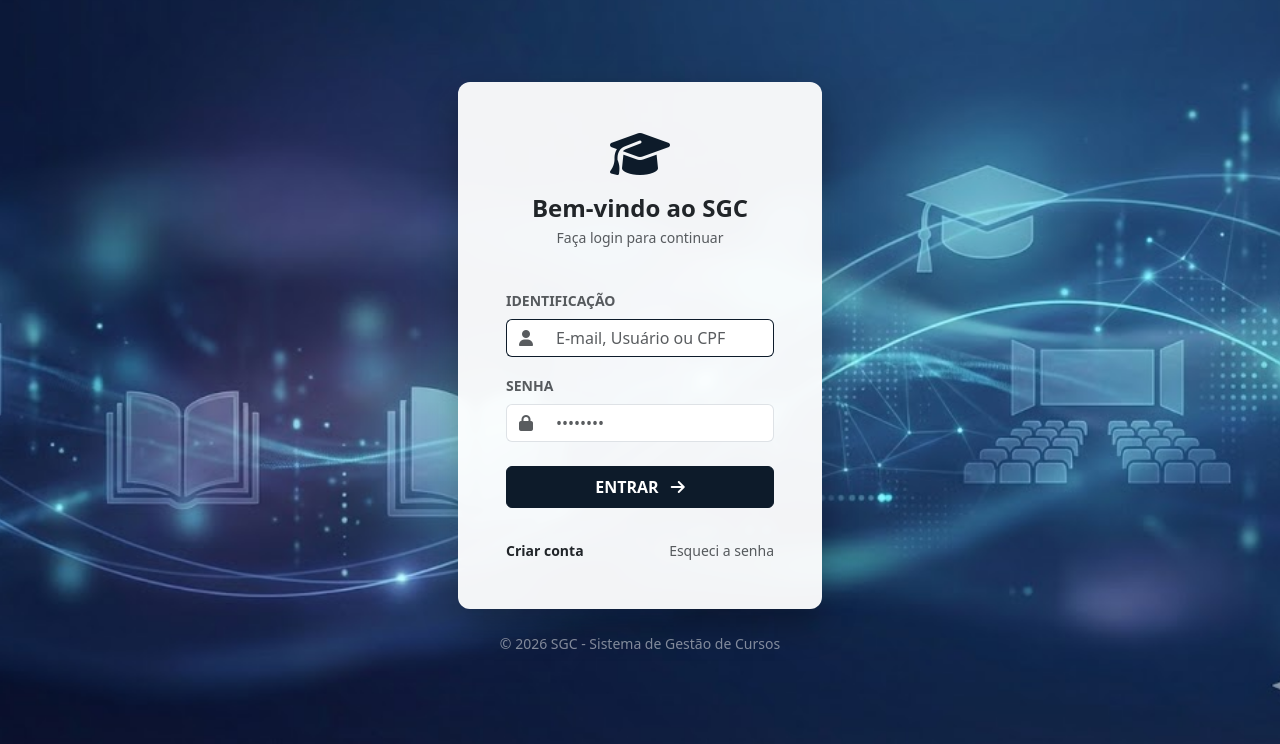
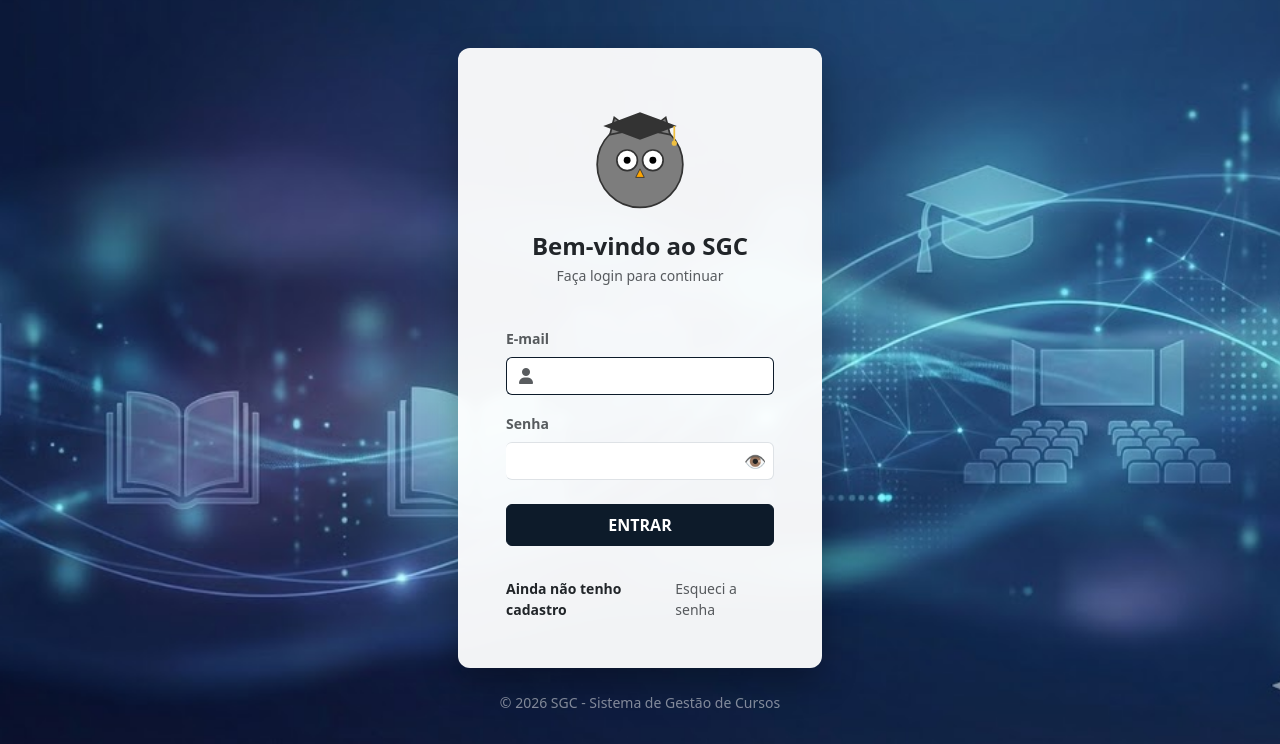
Before and after one commit to wellingtonmacedos/SGC, a PHP site: page / in a window 1280 px wide. Shown: the part 56-800 px from the top of the page. Run offline with PHP 8.4, Linux system fonts and the light colour scheme; data comes from the database, SQL or seed files in the repository.

Commit message:
feat: Implement interactive owl login animation and system fixes
- Added interactive owl avatar to login page (SVG animations)
- Created public/css and public/js for login assets
- Fixed email sending (Reply-To and From headers) in Mailer.php
- Fixed Certificate page 500 error (removed invalid columns)
- Updated INSTALL.md with email and update instructions

```diff
--- a/app/core/Mailer.php
+++ b/app/core/Mailer.php
@@ -12,7 +12,10 @@ class Mailer
         $headers[] = 'Content-type: text/html; charset=utf-8';
         $from = MAIL_FROM_NAME . ' <' . MAIL_FROM_ADDRESS . '>';
         $headers[] = 'From: ' . $from;
-        $headers[] = 'Reply-To: ' . $from;
+
+        // Use Admin Address as Reply-To if defined, otherwise fallback to From
+        $replyTo = defined('MAIL_ADMIN_ADDRESS') && MAIL_ADMIN_ADDRESS ? MAIL_ADMIN_ADDRESS : MAIL_FROM_ADDRESS;
+        $headers[] = 'Reply-To: ' . $replyTo;
 
         $headersString = implode("\r\n", $headers);
 
--- a/app/models/Certificate.php
+++ b/app/models/Certificate.php
@@ -23,7 +23,7 @@ class Certificate extends Model
 
     public function listByUser(int $userId): array
     {
-        $stmt = $this->db->prepare('SELECT cert.id, cert.original_name, cert.file_name, cert.mime_type, cert.created_at, cert.validation_code, cert.issued_at, c.name AS course_name, c.id AS course_id FROM certificates cert JOIN enrollments e ON e.id = cert.enrollment_id JOIN courses c ON c.id = e.course_id WHERE e.user_id = :user_id ORDER BY cert.created_at DESC');
+        $stmt = $this->db->prepare('SELECT cert.id, cert.original_name, cert.file_name, cert.mime_type, cert.created_at, c.name AS course_name, c.id AS course_id FROM certificates cert JOIN enrollments e ON e.id = cert.enrollment_id JOIN courses c ON c.id = e.course_id WHERE e.user_id = :user_id ORDER BY cert.created_at DESC');
         $stmt->execute(['user_id' => $userId]);
         return $stmt->fetchAll(PDO::FETCH_ASSOC);
     }
--- a/app/views/auth/login.php
+++ b/app/views/auth/login.php
@@ -61,17 +61,17 @@ $logo = $settings['login_logo'] ?? null;
         color: <?php echo $primaryColor; ?> !important;
     }
 </style>
+<link rel="stylesheet" href="public/css/login.css">
 
 <div class="container login-container">
     <div class="col-12 col-md-6 col-lg-4">
         <div class="card card-login border-0 p-4 p-md-5">
             <div class="text-center mb-4">
-                <div class="mb-3 text-primary-custom">
-                    <?php if (!empty($logo)): ?>
-                        <img src="storage/organization/<?php echo e($logo); ?>" alt="Logo" style="max-height: 80px; max-width: 100%;">
-                    <?php else: ?>
-                        <i class="<?php echo e($iconClass); ?> fa-3x"></i>
-                    <?php endif; ?>
+                <div class="owl-container">
+                    <div class="owl">
+                        <img src="assets/owl/owl-base.svg" class="owl-base" alt="Coruja">
+                        <img src="assets/owl/owl-arms.svg" class="owl-arms" alt="">
+                    </div>
                 </div>
                 <h1 class="h4 fw-bold text-dark mb-1"><?php echo e($title); ?></h1>
                 <p class="text-muted small"><?php echo e($subtitle); ?></p>
@@ -85,26 +85,26 @@ $logo = $settings['login_logo'] ?? null;
 
             <form method="post" action="index.php?r=auth/login">
                 <div class="mb-3">
-                    <label class="form-label small text-muted fw-bold">IDENTIFICAÇÃO</label>
+                    <label class="form-label small text-muted fw-bold">E-mail</label>
                     <div class="input-group">
                         <span class="input-group-text text-muted"><i class="fas fa-user"></i></span>
-                        <input type="text" name="identifier" class="form-control" required autofocus placeholder="E-mail, Usuário ou CPF">
+                        <input type="text" name="identifier" class="form-control" required autofocus placeholder="">
                     </div>
                 </div>
                 <div class="mb-4">
-                    <label class="form-label small text-muted fw-bold">SENHA</label>
-                    <div class="input-group">
-                        <span class="input-group-text text-muted"><i class="fas fa-lock"></i></span>
-                        <input type="password" name="password" class="form-control" required placeholder="••••••••">
+                    <label class="form-label small text-muted fw-bold">Senha</label>
+                    <div class="password-wrapper">
+                        <input type="password" name="password" id="password" class="form-control" required placeholder="">
+                        <button type="button" id="togglePassword" aria-label="Mostrar senha" class="toggle-password">👁️</button>
                     </div>
                 </div>
                 <button type="submit" class="btn btn-primary btn-login w-100 py-2 fw-bold text-uppercase mb-3">
-                    Entrar <i class="fas fa-arrow-right ms-2"></i>
+                    Entrar
                 </button>
             </form>
 
             <div class="d-flex justify-content-between align-items-center mt-3 small">
-                <a href="index.php?r=auth/register" class="text-decoration-none fw-bold text-dark">Criar conta</a>
+                <a href="index.php?r=auth/register" class="text-decoration-none fw-bold text-dark">Ainda não tenho cadastro</a>
                 <a href="index.php?r=auth/forgot" class="text-decoration-none text-muted">Esqueci a senha</a>
             </div>
         </div>
@@ -114,3 +114,4 @@ $logo = $settings['login_logo'] ?? null;
         </div>
     </div>
 </div>
+<script src="public/js/login.js" defer></script>
--- a/index.php
+++ b/index.php
@@ -3,111 +3,7 @@ declare(strict_types=1);
 
 require __DIR__ . '/config.php';
 
-// Temporary Migration Logic
-if (isset($_GET['migrate_db'])) {
-    try {
-        $dsn = 'mysql:host=' . DB_HOST . ';dbname=' . DB_NAME . ';charset=' . DB_CHARSET;
-        $pdo = new PDO($dsn, DB_USER, DB_PASS, [PDO::ATTR_ERRMODE => PDO::ERRMODE_EXCEPTION]);
-
-        // Courses Limit
-        $stmt = $pdo->query("SHOW COLUMNS FROM courses LIKE 'max_enrollments'");
-        if (!$stmt->fetch()) {
-            $pdo->exec("ALTER TABLE courses ADD COLUMN max_enrollments INT UNSIGNED DEFAULT 0 AFTER allow_enrollment");
-            echo "<h1>Sucesso: Coluna 'max_enrollments' criada!</h1>";
-        } else {
-            echo "<h1>Info: Coluna 'max_enrollments' já existe.</h1>";
-        }
-
-        // Users Updates
-        $stmt = $pdo->query("SHOW COLUMNS FROM users LIKE 'username'");
-        if (!$stmt->fetch()) {
-            $pdo->exec("ALTER TABLE users ADD COLUMN username VARCHAR(50) DEFAULT NULL AFTER email");
-            $pdo->exec("ALTER TABLE users ADD UNIQUE KEY uniq_users_username (username)");
-            echo "<h1>Sucesso: Coluna 'username' criada!</h1>";
-        }
-
-        $stmt = $pdo->query("SHOW COLUMNS FROM users LIKE 'phone'");
-        if (!$stmt->fetch()) {
-            $pdo->exec("ALTER TABLE users ADD COLUMN phone VARCHAR(20) DEFAULT NULL AFTER cpf");
-            echo "<h1>Sucesso: Coluna 'phone' criada!</h1>";
-        }
-
-        $stmt = $pdo->query("SHOW COLUMNS FROM users LIKE 'address'");
-        if (!$stmt->fetch()) {
-            $pdo->exec("ALTER TABLE users ADD COLUMN address TEXT DEFAULT NULL AFTER phone");
-            echo "<h1>Sucesso: Coluna 'address' criada!</h1>";
-        }
-
-        $stmt = $pdo->query("SHOW COLUMNS FROM users LIKE 'photo'");
-        if (!$stmt->fetch()) {
-            $pdo->exec("ALTER TABLE users ADD COLUMN photo VARCHAR(255) DEFAULT NULL AFTER address");
-            echo "<h1>Sucesso: Coluna 'photo' criada!</h1>";
-        }
-
-        $stmt = $pdo->query("SHOW COLUMNS FROM users LIKE 'force_password_change'");
-        if (!$stmt->fetch()) {
-            $pdo->exec("ALTER TABLE users ADD COLUMN force_password_change TINYINT(1) DEFAULT 0");
-            echo "<h1>Sucesso: Coluna 'force_password_change' criada!</h1>";
-        }
-
-        // Organization Settings Table
-        $pdo->exec("CREATE TABLE IF NOT EXISTS organization_settings (
-            id INT UNSIGNED AUTO_INCREMENT PRIMARY KEY,
-            organization_name VARCHAR(255) NOT NULL,
-            cnpj VARCHAR(20) DEFAULT NULL,
-            email VARCHAR(255) DEFAULT NULL,
-            phone VARCHAR(20) DEFAULT NULL,
-            address TEXT DEFAULT NULL,
-            city VARCHAR(100) DEFAULT NULL,
-            state VARCHAR(2) DEFAULT NULL,
-            zip_code VARCHAR(10) DEFAULT NULL,
-            logo VARCHAR(255) DEFAULT NULL,
-            institutional_text TEXT DEFAULT NULL,
-            updated_at TIMESTAMP DEFAULT CURRENT_TIMESTAMP ON UPDATE CURRENT_TIMESTAMP
-        ) ENGINE=InnoDB DEFAULT CHARSET=utf8mb4");
-
-        // Insert default record if not exists
-        $stmt = $pdo->query("SELECT COUNT(*) FROM organization_settings");
-        if ($stmt->fetchColumn() == 0) {
-            $pdo->exec("INSERT INTO organization_settings (organization_name) VALUES ('Nome da Instituição')");
-            echo "<h1>Sucesso: Tabela 'organization_settings' criada e inicializada!</h1>";
-        }
-
-        // Indices for Reports
-        try {
-            $pdo->exec("CREATE INDEX idx_enrollments_course_id ON enrollments(course_id)");
-            echo "<h1>Sucesso: Índice 'idx_enrollments_course_id' criado!</h1>";
-        } catch (Exception $e) {
-            // Index likely exists
-        }
-
-        try {
-            $pdo->exec("CREATE INDEX idx_enrollments_created_at ON enrollments(created_at)");
-            echo "<h1>Sucesso: Índice 'idx_enrollments_created_at' criado!</h1>";
-        } catch (Exception $e) {
-             // Index likely exists
-        }
-
-        try {
-            $pdo->exec("CREATE INDEX idx_courses_status ON courses(status)");
-            echo "<h1>Sucesso: Índice 'idx_courses_status' criado!</h1>";
-        } catch (Exception $e) {
-             // Index likely exists
-        }
-
-        try {
-            $pdo->exec("CREATE INDEX idx_courses_created_at ON courses(created_at)");
-            echo "<h1>Sucesso: Índice 'idx_courses_created_at' criado!</h1>";
-        } catch (Exception $e) {
-             // Index likely exists
-        }
-
-        echo '<p><a href="index.php?r=auth/register">Ir para Cadastro</a></p>';
-        exit;
-    } catch (Exception $e) {
-        die("Erro: " . $e->getMessage());
-    }
-}
+// Route dispatcher logic continues below...
 
 use App\Core\Auth;
 
--- /dev/null
+++ b/public/css/login.css
@@ -0,0 +1,78 @@
+.owl-container {
+  width: 100%;
+  display: flex;
+  justify-content: center;
+  margin-bottom: 16px;
+  height: 100px; /* Reserve space */
+}
+
+.owl {
+  position: relative;
+  width: 100px;
+  height: 100px;
+}
+
+.owl-base {
+  width: 100%;
+  display: block;
+}
+
+.owl-arms {
+  position: absolute;
+  top: 0; /* Adjusted for SVG alignment (was 18px for PNGs) */
+  left: 0;
+  width: 100%;
+  transform: translateY(-40px); /* Start position (lifted) */
+  opacity: 0;
+  transition: all 0.35s ease-in-out;
+  pointer-events: none;
+}
+
+.owl.cover-eyes .owl-arms {
+  transform: translateY(0); /* End position (covering eyes) */
+  opacity: 1;
+}
+
+/* Campo senha */
+.password-wrapper {
+  position: relative;
+}
+
+.password-wrapper input {
+  width: 100%;
+  padding-right: 44px; /* Space for the button */
+}
+
+.toggle-password {
+  position: absolute;
+  right: 8px;
+  top: 50%;
+  transform: translateY(-50%);
+  background: none;
+  border: none;
+  font-size: 18px;
+  cursor: pointer;
+  color: #6c757d;
+  padding: 0;
+  z-index: 10;
+  transition: color 0.2s;
+}
+
+.toggle-password:hover {
+  color: #343a40;
+}
+
+.toggle-password:focus {
+  outline: none;
+}
+
+/* Desktop refinamento */
+@media (min-width: 768px) {
+  .owl {
+    width: 120px;
+    height: 120px;
+  }
+  .owl-container {
+      height: 120px;
+  }
+}
--- /dev/null
+++ b/public/js/login.js
@@ -0,0 +1,34 @@
+document.addEventListener("DOMContentLoaded", function () {
+  const passwordInput = document.getElementById("password");
+  const toggleBtn = document.getElementById("togglePassword");
+  const owl = document.querySelector(".owl");
+
+  if (!passwordInput || !owl) return;
+
+  passwordInput.addEventListener("focus", function () {
+    owl.classList.add("cover-eyes");
+  });
+
+  passwordInput.addEventListener("blur", function () {
+    if (passwordInput.type === "password") {
+      owl.classList.remove("cover-eyes");
+    }
+  });
+
+  if (toggleBtn) {
+    toggleBtn.addEventListener("click", function () {
+      const isHidden = passwordInput.type === "password";
+
+      passwordInput.type = isHidden ? "text" : "password";
+      toggleBtn.textContent = isHidden ? "🙈" : "👁️";
+
+      if (isHidden) {
+        // Se estava escondido e agora mostra (text), descobre os olhos
+        owl.classList.remove("cover-eyes");
+      } else if (document.activeElement === passwordInput) {
+        // Se estava mostrando e agora esconde (password), e está focado, cobre os olhos
+        owl.classList.add("cover-eyes");
+      }
+    });
+  }
+});
```
Also changed, not shown: INSTALL.md (+13 -1 lines), assets/owl/owl-arms.svg (added), assets/owl/owl-base.svg (added), assets/owl/owl-cover.svg (added), assets/owl/owl-open.svg (added).
